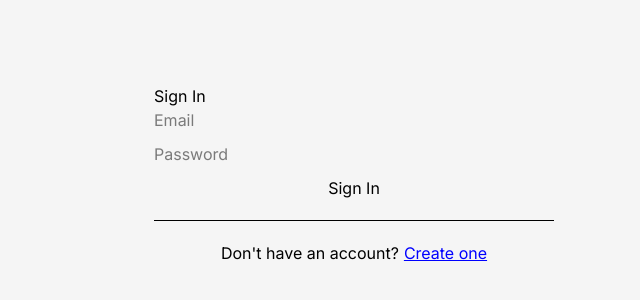
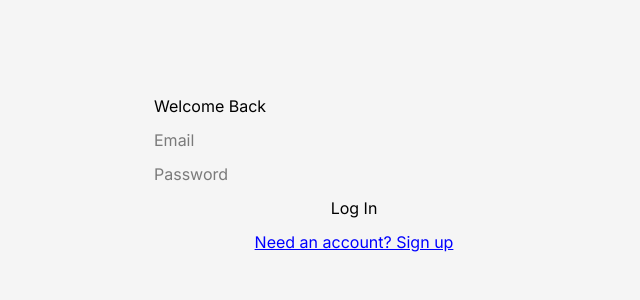
Before and after one commit to lucynottonson/doormancs, a Next.js app: page / in a window 1280 px wide. Shown: the part 226-526 px from the top of the page, without its empty margins (286-926 px from the left). Built offline with nearby package versions, Linux system fonts and the light colour scheme.

Commit message:
set username as generated one in metadata

```diff
--- a/app/components/AuthForm.tsx
+++ b/app/components/AuthForm.tsx
@@ -1,113 +1,129 @@
 "use client";
 
-import { useState } from "react";
+import { useState, useEffect } from 'react';
 import { supabase } from "@/lib/supabase/client";
-import UsernameGenerator from "./UsernameGenerator";
+import UsernameGenerator from './UsernameGenerator';
 
 export default function AuthForm() {
   const [isSignUp, setIsSignUp] = useState(false);
-  const [email, setEmail] = useState("");
-  const [password, setPassword] = useState("");
-  const [username, setUsername] = useState("");
+  const [email, setEmail] = useState('');
+  const [password, setPassword] = useState('');
+  const [username, setUsername] = useState('');
+  const [userDisplayName, setUserDisplayName] = useState<string | null>(null);
   const [error, setError] = useState<string | null>(null);
   const [loading, setLoading] = useState(false);
 
-  async function handleSubmit(e: React.FormEvent) {
+  useEffect(() => {
+    async function checkUser() {
+      const { data: { user } } = await supabase.auth.getUser();
+      if (user?.user_metadata?.display_name) {
+        setUserDisplayName(user.user_metadata.display_name);
+      }
+    }
+    checkUser();
+  }, []);
+
+  const handleAuth = async (e: React.FormEvent) => {
     e.preventDefault();
     setError(null);
     setLoading(true);
 
-    if (isSignUp && !username) {
-      setError("Generate Username!!");
-      setLoading(false);
-      return;
-    }
-
     if (isSignUp) {
-      // 1. Sign up the user in Supabase Auth
+      // 1. SIGN UP
       const { data: authData, error: authError } = await supabase.auth.signUp({
         email,
         password,
+        options: {
+          data: {
+            display_name: username,
+            username: username
+          }
+        }
       });
 
       if (authError) {
         setError(authError.message);
       } else if (authData.user) {
-        // 2. Insert into the public profiles table
         const { error: profileError } = await supabase
           .from('profiles')
-          .insert([
-            {
-              id: authData.user.id,
-              username: username
-            }
-          ]);
+          .insert([{ id: authData.user.id, username: username }]);
 
         if (profileError) {
-          setError("profile creation failed: " + profileError.message);
+          setError("Profile table failed, but account created: " + profileError.message);
         } else {
-          alert("Account created successfully!");
+          setUserDisplayName(username);
+          console.log("Hello, " + username);
         }
       }
     } else {
-      const { error } = await supabase.auth.signInWithPassword({ email, password });
-      if (error) setError(error.message);
+      const { data: loginData, error: loginError } = await supabase.auth.signInWithPassword({
+        email,
+        password
+      });
+
+      if (loginError) {
+        setError(loginError.message);
+      } else if (loginData.user) {
+        setUserDisplayName(loginData.user.user_metadata.display_name);
+      }
     }
+    setLoading(false);
+  };
 
-    setLoading(false);
+  if (userDisplayName) {
+    return (
+      <div className="auth-card">
+        <h2>Welcome, {userDisplayName}!</h2>
+        <p>You are now logged in.</p>
+        <button onClick={async () => {
+          await supabase.auth.signOut();
+          setUserDisplayName(null);
+        }}>Log Out</button>
+      </div>
+    );
   }
 
   return (
     <div className="auth-card">
-      <h2>{isSignUp ? "Create an Account" : "Sign In"}</h2>
+      <form onSubmit={handleAuth} style={{ display: 'flex', flexDirection: 'column', gap: '10px' }}>
+        <h2>{isSignUp ? 'Create Account' : 'Welcome Back'}</h2>
 
-      <form onSubmit={handleSubmit} style={{ display: 'flex', flexDirection: 'column', gap: '10px' }}>
         <input
           type="email"
           placeholder="Email"
           value={email}
-          onChange={e => setEmail(e.target.value)}
+          onChange={(e) => setEmail(e.target.value)}
           required
         />
         <input
           type="password"
           placeholder="Password"
           value={password}
-          onChange={e => setPassword(e.target.value)}
+          onChange={(e) => setPassword(e.target.value)}
           required
         />
 
         {isSignUp && (
           <div style={{ border: '1px dashed #ccc', padding: '10px', borderRadius: '8px' }}>
-            <p style={{ fontSize: '0.8rem', margin: '0 0 5px 0' }}>Pick a Username:</p>
             <UsernameGenerator onGenerate={setUsername} />
-            {username && (
-              <p style={{ fontSize: '0.9rem', color: '#666' }}>
-                Selected: <strong>{username}</strong>
-              </p>
-            )}
+            <p>Selected: <strong>{username}</strong></p>
           </div>
         )}
 
         <button type="submit" disabled={loading}>
-          {loading ? "Processing..." : isSignUp ? "Sign Up" : "Sign In"}
+          {loading ? 'Processing...' : (isSignUp ? 'Sign Up' : 'Log In')}
         </button>
-      </form>
 
-      {error && <p style={{ color: 'red' }}>{error}</p>}
+        {error && <p style={{ color: 'red', fontSize: '0.8rem' }}>{error}</p>}
 
-      <hr style={{ margin: '20px 0' }} />
-
-      <p style={{ textAlign: 'center' }}>
-        {isSignUp ? "Already have an account?" : "Don't have an account?"}
         <button
           type="button"
           onClick={() => setIsSignUp(!isSignUp)}
-          style={{ background: 'none', border: 'none', color: 'blue', textDecoration: 'underline', cursor: 'pointer', marginLeft: '5px' }}
+          style={{ background: 'none', border: 'none', color: 'blue', textDecoration: 'underline', cursor: 'pointer' }}
         >
-          {isSignUp ? "Log In" : "Create one"}
+          {isSignUp ? 'Already have an account? Log in' : 'Need an account? Sign up'}
         </button>
-      </p>
+      </form>
     </div>
   );
 }
```
